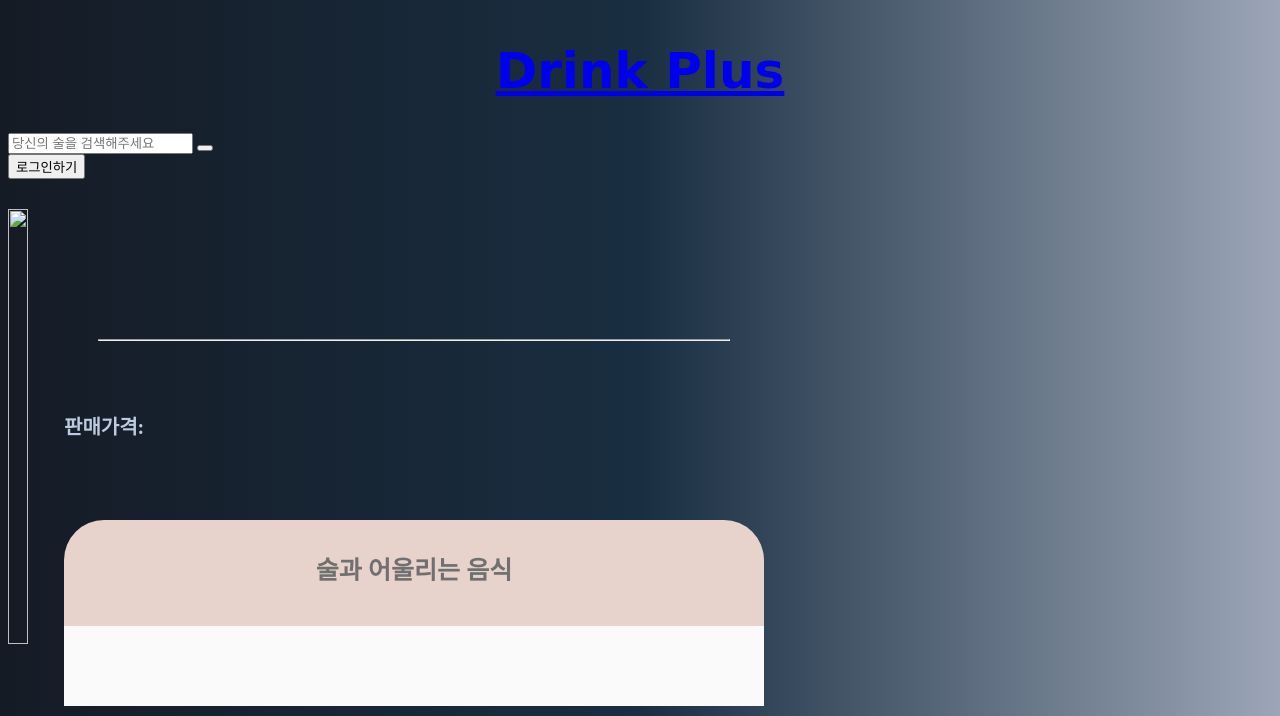
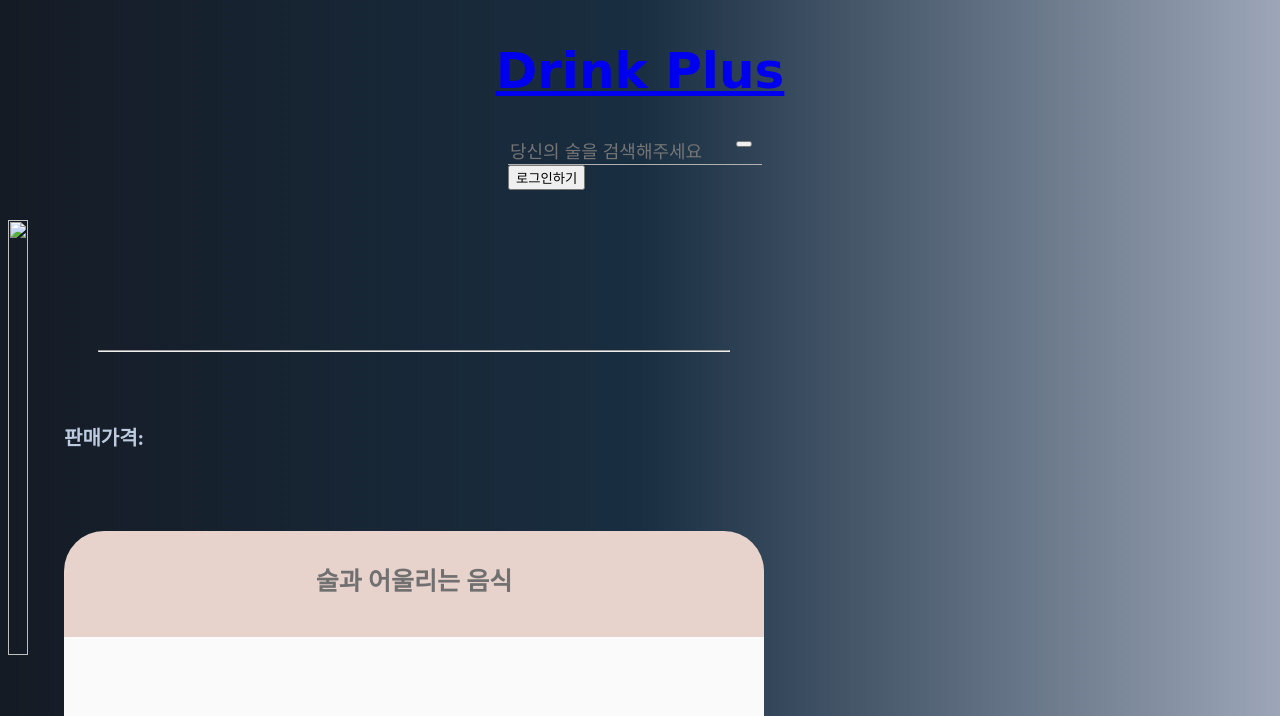
Before and after one commit to nmdkims/Drink_plus, a Django app: template templates/detail.html in a window 1280 px wide. Shown: the top 716 px of the page. Run offline with Django 4.2, Linux system fonts and the light colour scheme; the template is opened without the code that fills it, so the values that code supplies are empty.

Commit message:
수정 - 코드정리 #27

```diff
--- a/templates/detail.html
+++ b/templates/detail.html
@@ -246,6 +246,62 @@
             height: 150px;
             transition: all 0.3s ease;
         }
+        header .right-header {
+            display: flex;
+            justify-content: center;
+            align-items: center;
+        }
+
+        header .right-header .search-form .search-bar {
+            position: relative;
+            margin-top: 8px;
+            margin-right: 10px;
+        }
+
+        header .right-header .search-form .search-bar input {
+            background: transparent;
+            border: none;
+            outline: none;
+            border-bottom: 1px solid rgb(177, 177, 177);
+            font-size: 18px;
+            width: 250px;
+            font-weight: normal;
+            transition: all 0.2s ease;
+        }
+
+        header .right-header .search-form .search-bar input:focus {
+            width: 300px;
+            border-bottom: 1px solid rgb(46, 136, 240);
+        }
+
+        header .right-header .search-form .search-bar > .search-icon {
+            position: absolute;
+            right: 10px;
+            cursor: pointer;
+            color: rgb(177, 177, 177);
+        }
+
+        header .right-header .btn1 {
+            margin-top: 8px;
+        }
+
+        header .right-header .btn1 a {
+            padding: 5px 20px;
+            margin: 0 10px;
+            background: rgb(46, 136, 240);
+            border-radius: 5px;
+            font-weight: normal;
+        }
+
+        header .right-header .user-login {
+            margin-top: 8px;
+        }
+
+        header .right-header .user-login a {
+            text-transform: uppercase;
+            color: rgb(177, 177, 177);
+            margin: 0 20px;
+        }
     </style>
 
 
```
